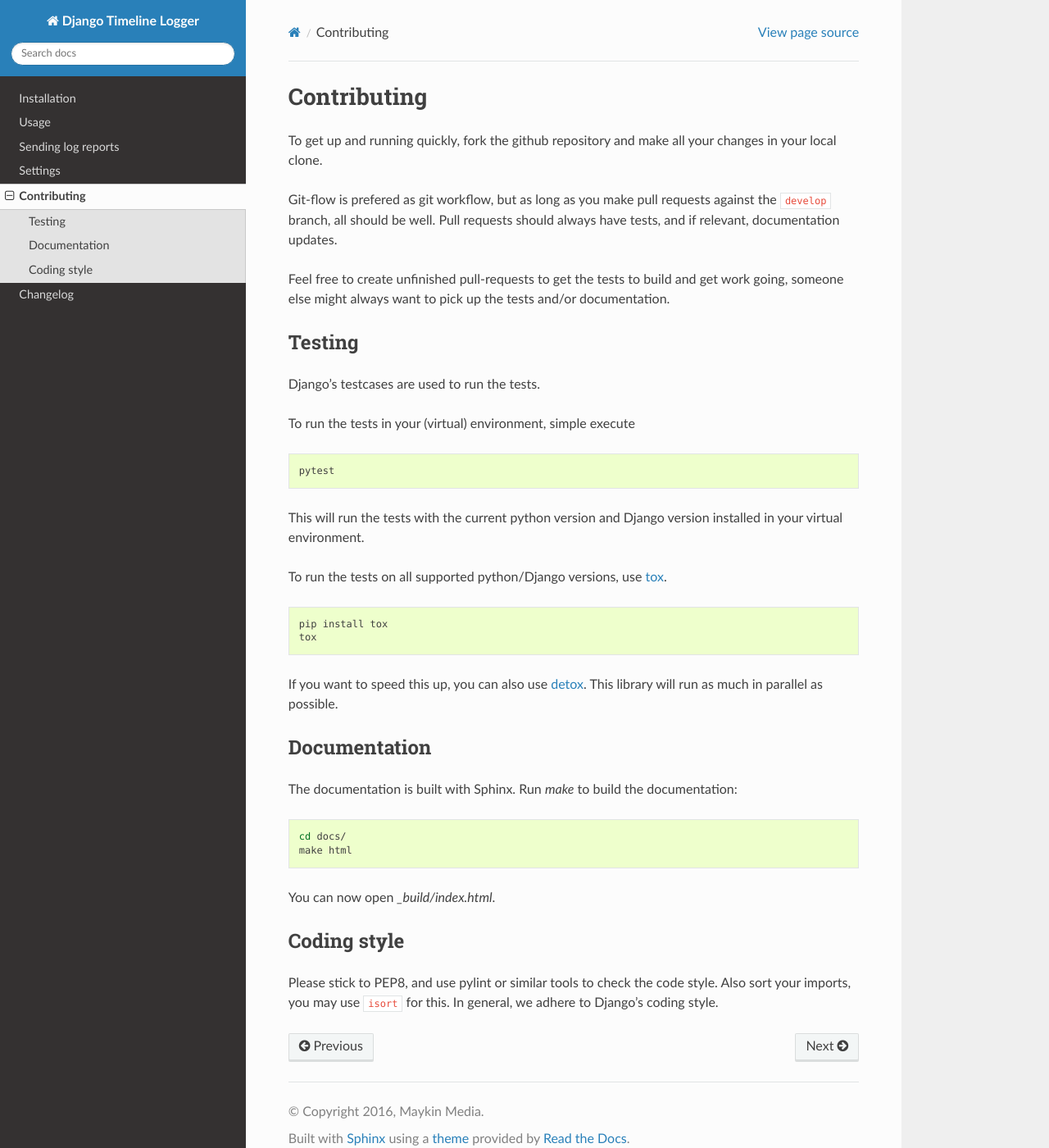
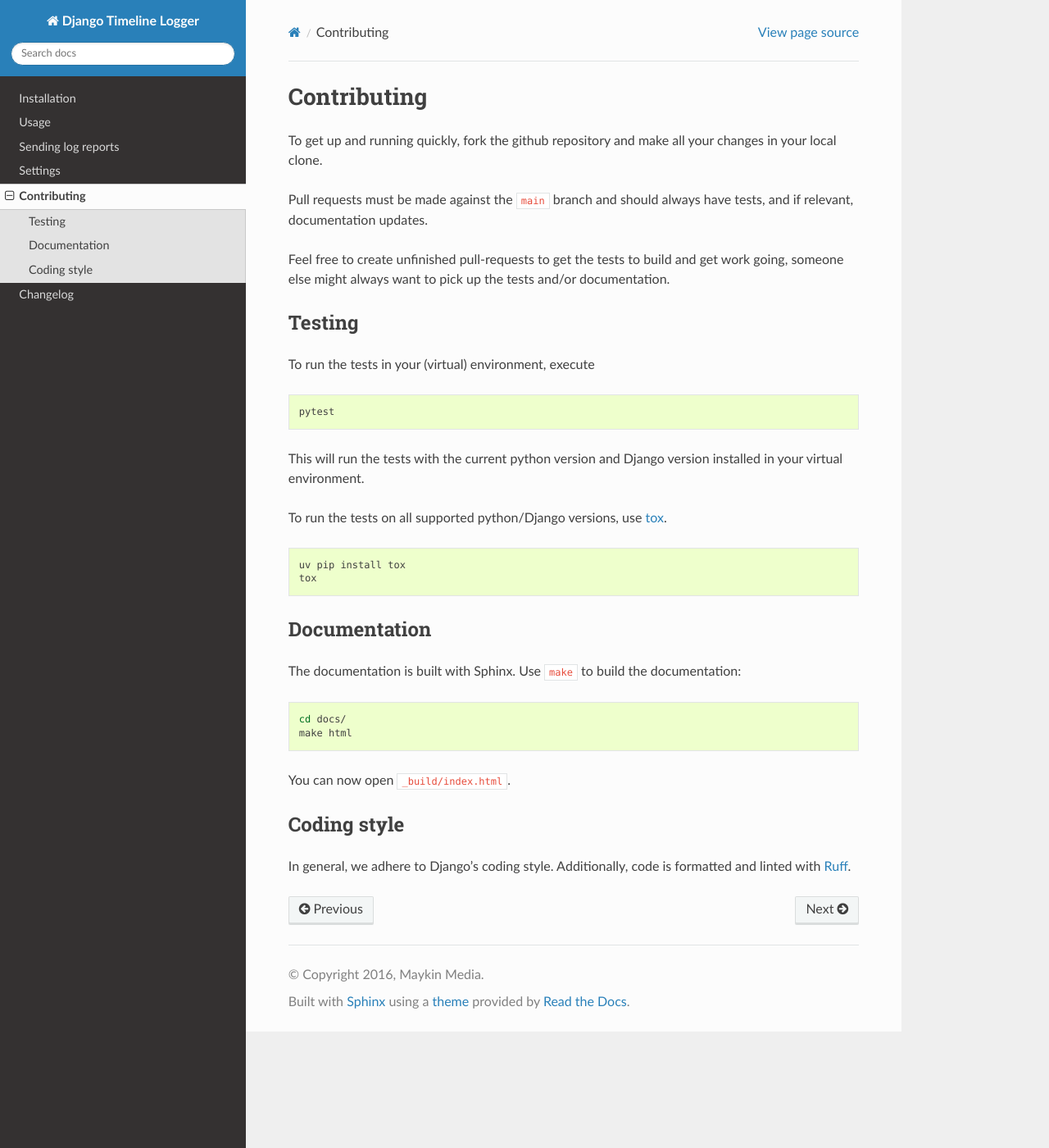
Before and after one commit to maykinmedia/django-timeline-logger, a Sphinx documentation site: the page built from docs/contributing.rst, in a window 1280 px wide and 1400 px high. Shown: the whole window at 82% size. Built offline with Sphinx 7.4.7 and the Read the Docs theme 3.1.0, drawn with Linux system fonts in a browser that asks for light colours.

Commit message:
:memo: Update contributing docs

```diff
--- a/docs/contributing.rst
+++ b/docs/contributing.rst
@@ -7,21 +7,17 @@ Contributing
 To get up and running quickly, fork the github repository and make all
 your changes in your local clone.
 
-Git-flow is prefered as git workflow, but as long as you make pull requests
-against the ``develop`` branch, all should be well. Pull requests should
-always have tests, and if relevant, documentation updates.
+Pull requests must be made against the ``main`` branch and should always have tests,
+and if relevant, documentation updates.
 
 Feel free to create unfinished pull-requests to get the tests to build
 and get work going, someone else might always want to pick up the tests
 and/or documentation.
 
-
 Testing
 =======
 
-Django's testcases are used to run the tests.
-
-To run the tests in your (virtual) environment, simple execute
+To run the tests in your (virtual) environment, execute
 
 .. code-block:: sh
 
@@ -34,32 +30,27 @@ To run the tests on all supported python/Django versions, use tox_.
 
 .. code-block:: sh
 
-    pip install tox
+    uv pip install tox
     tox
-
-If you want to speed this up, you can also use detox_. This library will
-run as much in parallel as possible.
-
 
 Documentation
 =============
 
-The documentation is built with Sphinx. Run `make` to build the documentation:
+The documentation is built with Sphinx. Use ``make`` to build the documentation:
 
 .. code-block:: sh
 
     cd docs/
     make html
 
-You can now open `_build/index.html`.
+You can now open ``_build/index.html``.
 
 
 Coding style
 ============
 
-Please stick to PEP8, and use pylint or similar tools to check the code style. Also sort your imports, you may use ``isort``
-for this. In general, we adhere to Django's coding style.
-
+In general, we adhere to Django's coding style. Additionally, code is formatted and
+linted with Ruff_.
 
 .. _tox: https://tox.readthedocs.io/en/latest/
-.. _detox: https://pypi.python.org/pypi/detox/
+.. _Ruff: https://docs.astral.sh/ruff/
```
